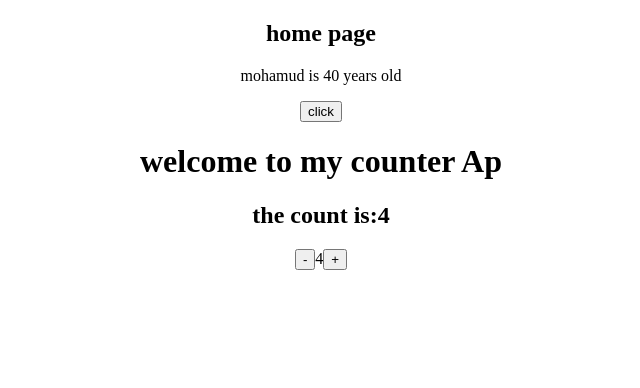
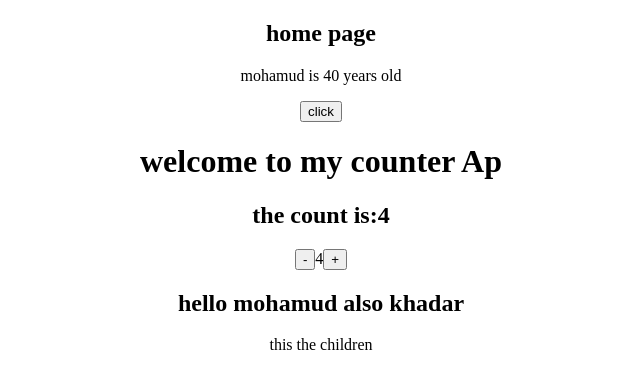
Before and after one commit to mohamud-eslan/React-JS, a React (Create React App) app: page / in a window 1280 px wide. Shown: the top 388 px of the page, without its empty margins (319-959 px from the left). Built offline with nearby package versions, Linux system fonts and the light colour scheme.

Commit message:
props in react

```diff
--- a/src/App.js
+++ b/src/App.js
@@ -3,6 +3,7 @@ import './App.css';
 import Counter from './component/Counter';
 import Counter2 from './component/Counter2';
 import FocusInput from './component/FocusInput';
+import Greet from './component/Greet';
 import HandleClick from './component/HandleClick';
 import UseCounter from './component/UseCounter';
 import UseCounterThree from './component/UseCounterThree';
@@ -37,6 +38,9 @@ function App() {
     <div className="App">
       <HandleClick />
       <Counter2 />
+      <Greet name="mohamud" heroName="khadar">
+        <p>this the children</p>
+      </Greet>
       {/* <FocusInput /> */}
       {/* <UseCounterThree /> */}
       {/* <UseCounter /> */}
--- /dev/null
+++ b/src/component/Greet.js
@@ -0,0 +1,13 @@
+import React from 'react'
+
+function Greet(props) {
+    console.log(props);
+  return (
+    <div>
+        <h2>hello {props.name} also {props.heroName}</h2>
+        {props.children}
+    </div>
+  )
+}
+
+export default Greet
```
